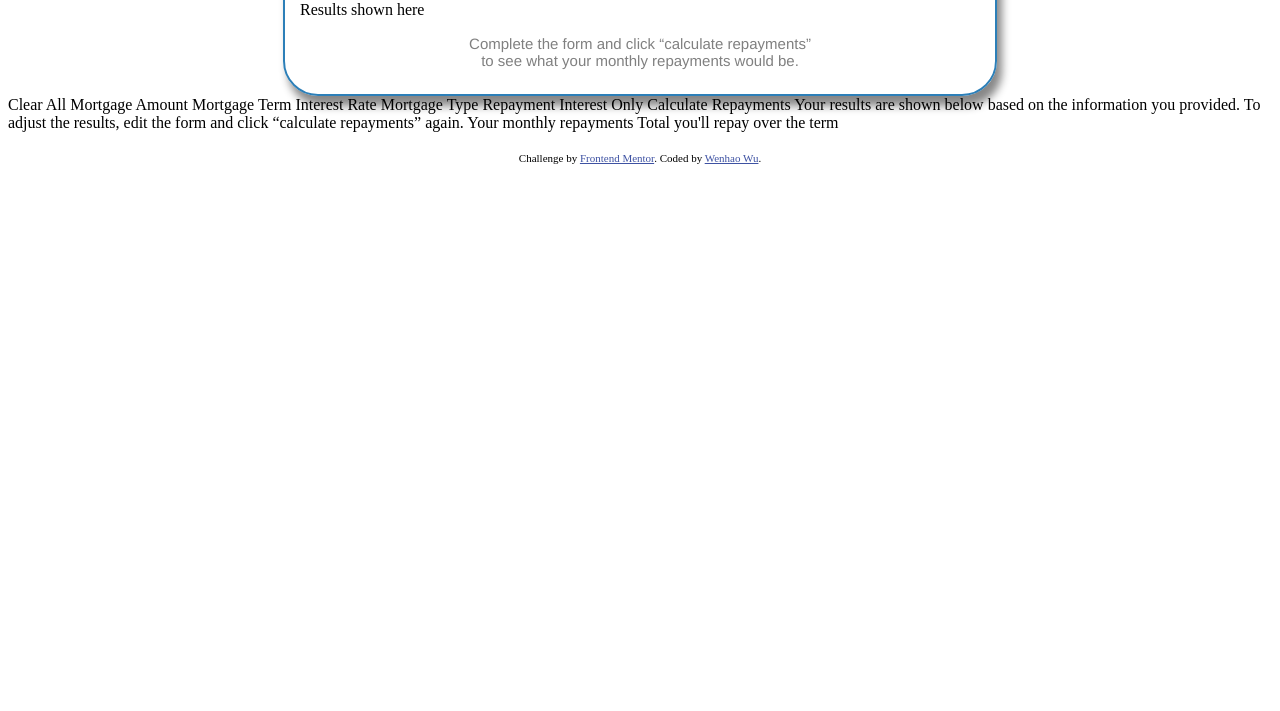
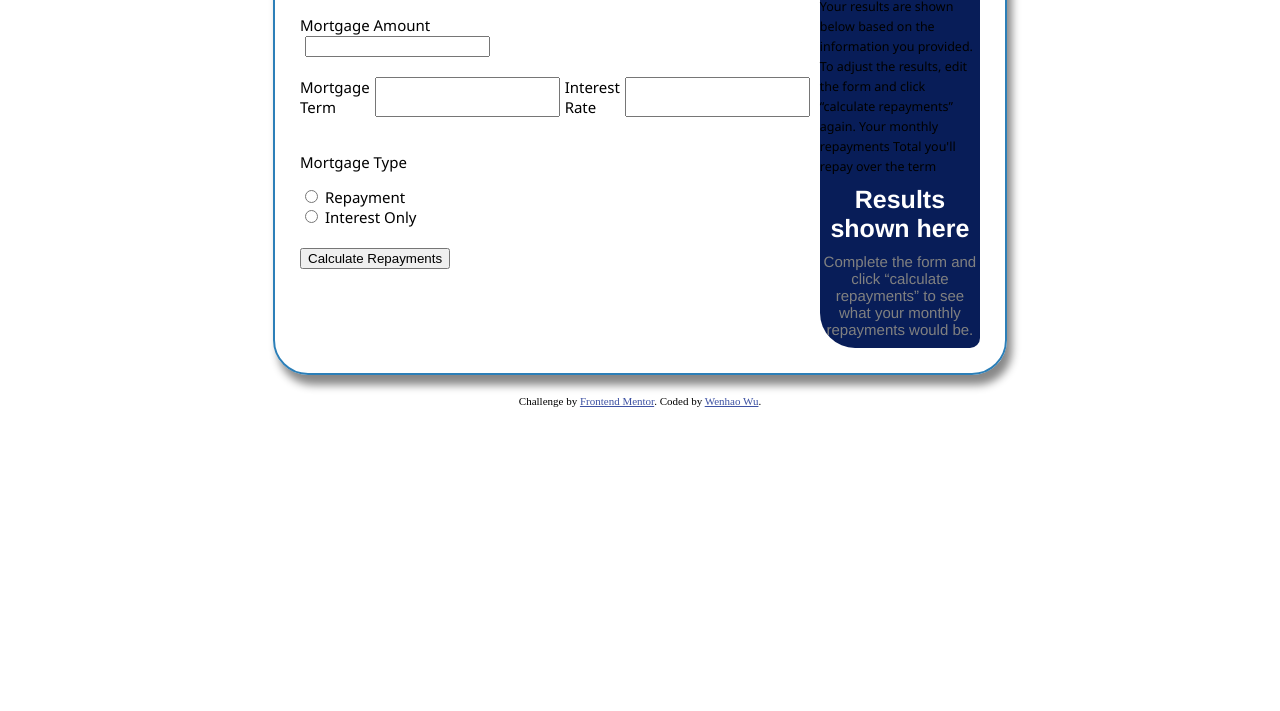
Before and after one commit to wenhaowuuu/js_mortgage_calculator, a plain HTML site: page index.html in a window 1280 px wide. Shown: the part 89-800 px from the top of the page. Drawn offline with Linux system fonts and the light colour scheme.

Commit message:
css layout

```diff
--- a/index.html
+++ b/index.html
@@ -22,22 +22,28 @@
             color: hsl(228, 45%, 44%);
         }
 
+        .center {
+            margin: auto;
+            max-width: 680px;
+            max-height: 600px;
+            border: 2px solid #2c7fb8;
+            padding: 25px;
+            box-shadow: 5px 10px 8px #888888;
+            border-radius: 35px;
+            font-family: 'Segoe UI', Tahoma, Geneva, Verdana, sans-serif;
+            font-size: 15px;
+        }
+
         .row {
+            display: flex;
+        }
+
+        .inputRow {
             display: flex;
         }
 
         .column {
             flex: 50%;
-        }
-
-        .center {
-            margin: auto;
-            max-width: 680px;
-            border: 2px solid #2c7fb8;
-            /* background-color: #2c7fb8; */
-            padding: 15px;
-            box-shadow: 5px 10px 8px #888888;
-            border-radius: 35px;
         }
 
         .headerID {
@@ -53,6 +59,19 @@
             color: #2c7fb8;
         }
 
+        #introID {
+            display: flex;
+            justify-content: center;
+            margin: 10px auto;
+            text-align: center;
+            max-width: 350px;
+            word-wrap: normal;
+            font-family: Helvetica, sans-serif;
+            font-weight: bold;
+            font-size: 25px;
+            color: white;
+        }
+
         #labelID {
             display: flex;
             justify-content: center;
@@ -64,39 +83,78 @@
             font-size: 15px;
             color: grey;
         }
+
+        #resultsColID {
+            background-color: #081d58;
+            border-radius: 10px 35px;
+            margin-left: 10px;
+            /* todo assign specific corners*/
+        }
+
+        #amountInput {
+            margin-left: 5px;
+        }
+
+        #termInput {
+            margin-left: 5px;
+            margin-right: 5px;
+        }
+
+        #rateInput {
+            margin-left: 5px;
+        }
     </style>
 </head>
 
 <body>
-
     <div class="center">
         <div class="row">
             <div class="column">
-                <p class="headerID">Mortgage Calculator</p>
+
+                <div class="row">
+                    <p class="headerID">Mortgage Calculator</p>
+                    <button>Clear All</button>
+                </div>
+                <br>
+                <label for="amountInput">Mortgage Amount</label><br>
+                <input id="amountInput" type="text"></input>
+                <br>
+                <br>
+                <div class="inputRow">
+                    <label for="termInput">Mortgage Term</label><br>
+                    <input id="termInput" type="text"></input>
+                    <label for="rateInput">Interest Rate</label><br>
+                    <input id="rateInput" type="text"></input>
+                </div>
+                <br>
+
+                <p>Mortgage Type</p>
+                <input type="radio" id="repayInput" value="Repayment">
+                <label for="repayInput">Repayment</label><br>
+                <input type="radio" id="interestInput" value="Interest Only">
+                <label for="interestInput">Interest Only</label>
+                <br>
+                <br>
+
+                <button>Calculate Repayments</button>
+                <br>
+
             </div>
-            <div class="column">
+            <div class="column" id="resultsColID">
                 <p class="headerID">Your results</p>
+                <small>Your results are shown below based on the information you provided. To adjust the results, edit the form and click “calculate repayments” again. Your monthly repayments Total you'll repay over the term</small>
+                <p id="introID">Results shown here </p>
+                <p id="labelID">Complete the form and click “calculate repayments” to see what your monthly repayments would be.</p>
+
             </div>
         </div>
 
-        <!-- <img id="qrcodeID" src="images/wenhao-ins-qr-code.png"></img> -->
 
-        <p id="introID">Results shown here </p>
-
-        <p id="labelID">Complete the form and click “calculate repayments” to see what your monthly repayments would be.</p>
 
     </div>
-    Clear All Mortgage Amount Mortgage Term Interest Rate Mortgage Type Repayment Interest Only Calculate Repayments
 
-    <!-- Empty results start -->
 
-    <!-- Empty results end -->
 
-    <!-- Completed results start -->
-
-    Your results are shown below based on the information you provided. To adjust the results, edit the form and click “calculate repayments” again. Your monthly repayments Total you'll repay over the term
-
-    <!-- Completed results end -->
 
     <div class="attribution">
         Challenge by <a href="https://www.frontendmentor.io?ref=challenge">Frontend Mentor</a>. Coded by <a href="#">Wenhao Wu</a>.
```
Also changed, not shown: 2 other files.
